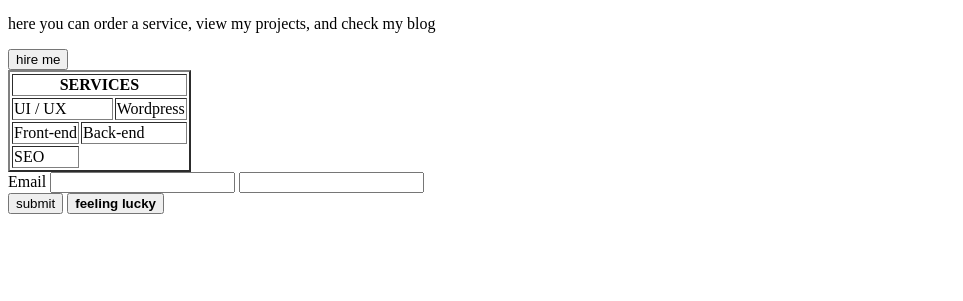
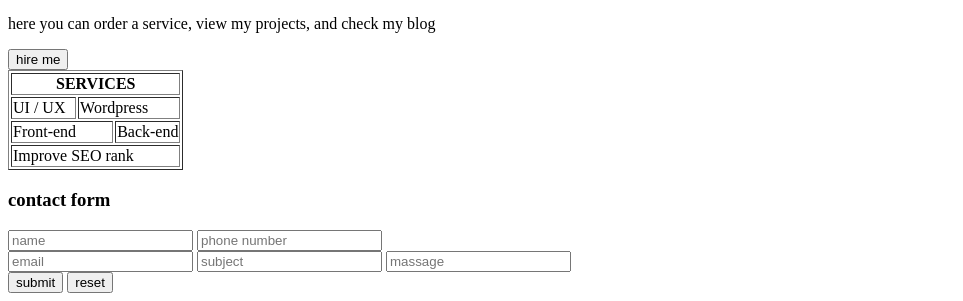
Before and after one commit to FRYM-S/swe-363-231, a plain HTML site: page index.html in a window 1280 px wide. Shown: the part 896-1197 px from the top of the page, without its empty margins (0-963 px from the left). Before the commit the page ends 1118 px from the top, so only its background shows below. Drawn offline with Linux system fonts and the light colour scheme.

Commit message:
Update index.html

```diff
--- a/index.html
+++ b/index.html
@@ -2,7 +2,7 @@
 <html lang="en">
 <head>
     <meta charset="UTF-8">
-    <meta name="viewport" content="width=device-width, initial-scale=1.0">
+    <meta name="Faisal" content="width=device-width, initial-scale=1.0">
     <title>Faisal Alqarni</title>
 </head>
 <body>
@@ -16,45 +16,54 @@
     </ul>
 
     <!-- HOME -->
-    <img src="assets/aurora-borealis-town-4k_1551642871.jpg" alt="aurora" width="900">
-    <h3>welcome</h3>
-    <p>here you can order a service, view my projects, and check my blog</p>
-    <button>hire me</button>
+
+    <div>
+        <img src="assets/aurora-borealis-town-4k_1551642871.jpg" alt="aurora" width="900">
+        <h3>welcome</h3>
+        <p>here you can order a service, view my projects, and check my blog</p>
+        <button>hire me</button>
+    </div>
 
     <!-- services -->
-    <table border="2">
+    <table border="1">
         <thead>
             <th colspan="10">SERVICES</th>
         </thead>
         <!-- 1st row -->
         <tr>
-            <td colspan="6">UI / UX</td>
-            <td colspan="4">Wordpress</td>
+            <td row="3">UI / UX</td>
+            <td colspan="5">Wordpress</td>
 
         </tr>
         <!-- 2nd row -->
         <tr>
             <td colspan="5">Front-end</td>
-            <td colspan="4">Back-end</td>
+            <td colspan="5">Back-end</td>
         </tr>
         <!-- 3ed row -->
         <tr>
-            <td>SEO</td>
+            <td colspan="10">Improve SEO rank</td>
         </tr>
     </table>
 
+    <!-- contact me -->
+    <h3>contact form</h3>
     <form action="">
+        <div>
+            <input type="text" placeholder="name">
+            <input type="tel" placeholder="phone number">
+        </div>
         <!-- input search vs text
         search have more things like the x  -->
         <div>
-            <label for="email">Email</label>
-            <input type="email" name="email">
-            <input type="search">
+            <input type="email" placeholder="email">
+            <input type="text" placeholder="subject">
+            <input type="text" placeholder="massage">
         </div>
         <!-- botton vs input type botton
         botton can be modityed , input only text -->
         <input type="submit" name="button" value="submit">
-        <button name="lucky_button"><b>feeling lucky</b></button>
+        <input type="reset" value="reset">
     </form>
 
 </body>
```
